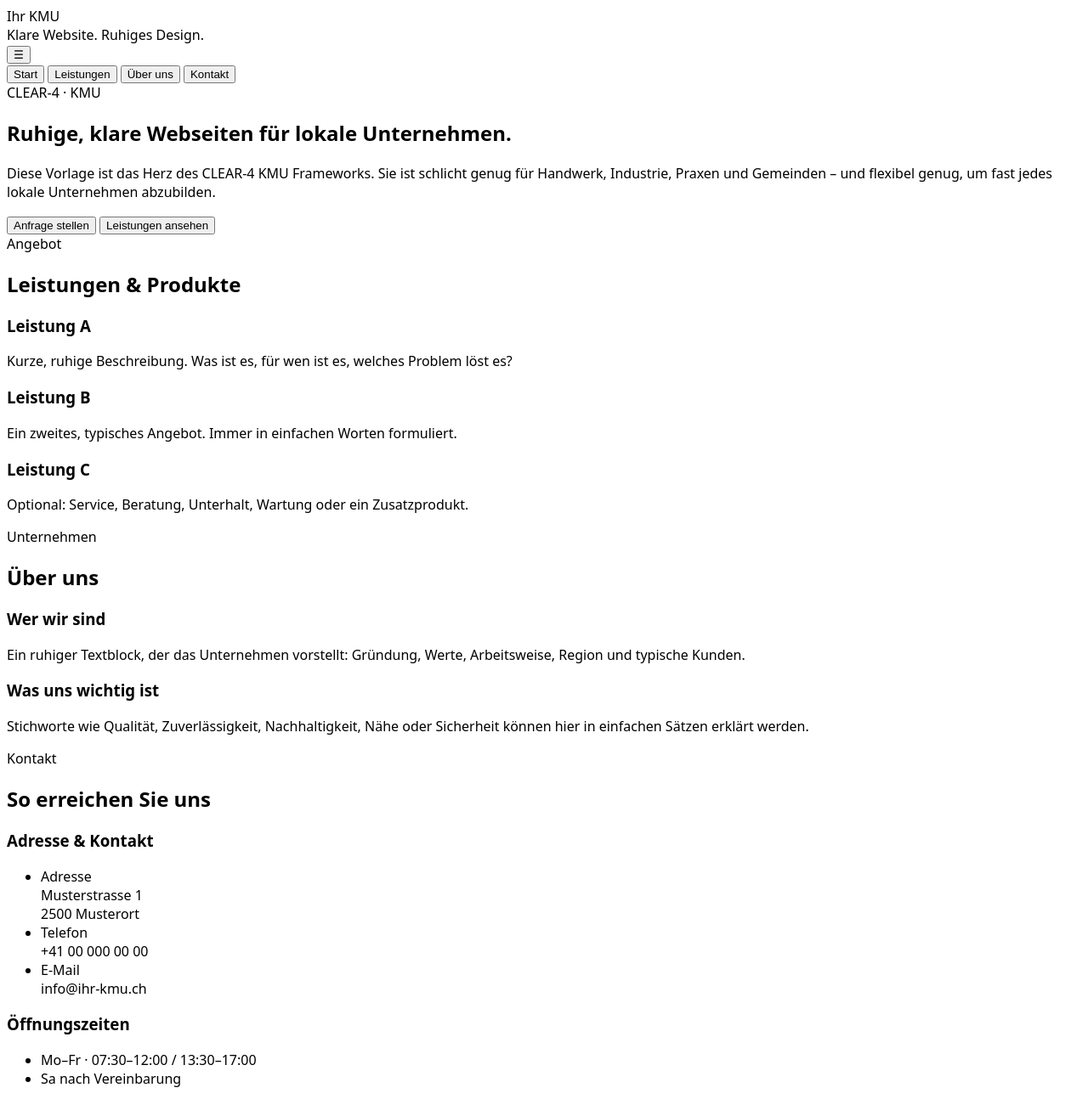
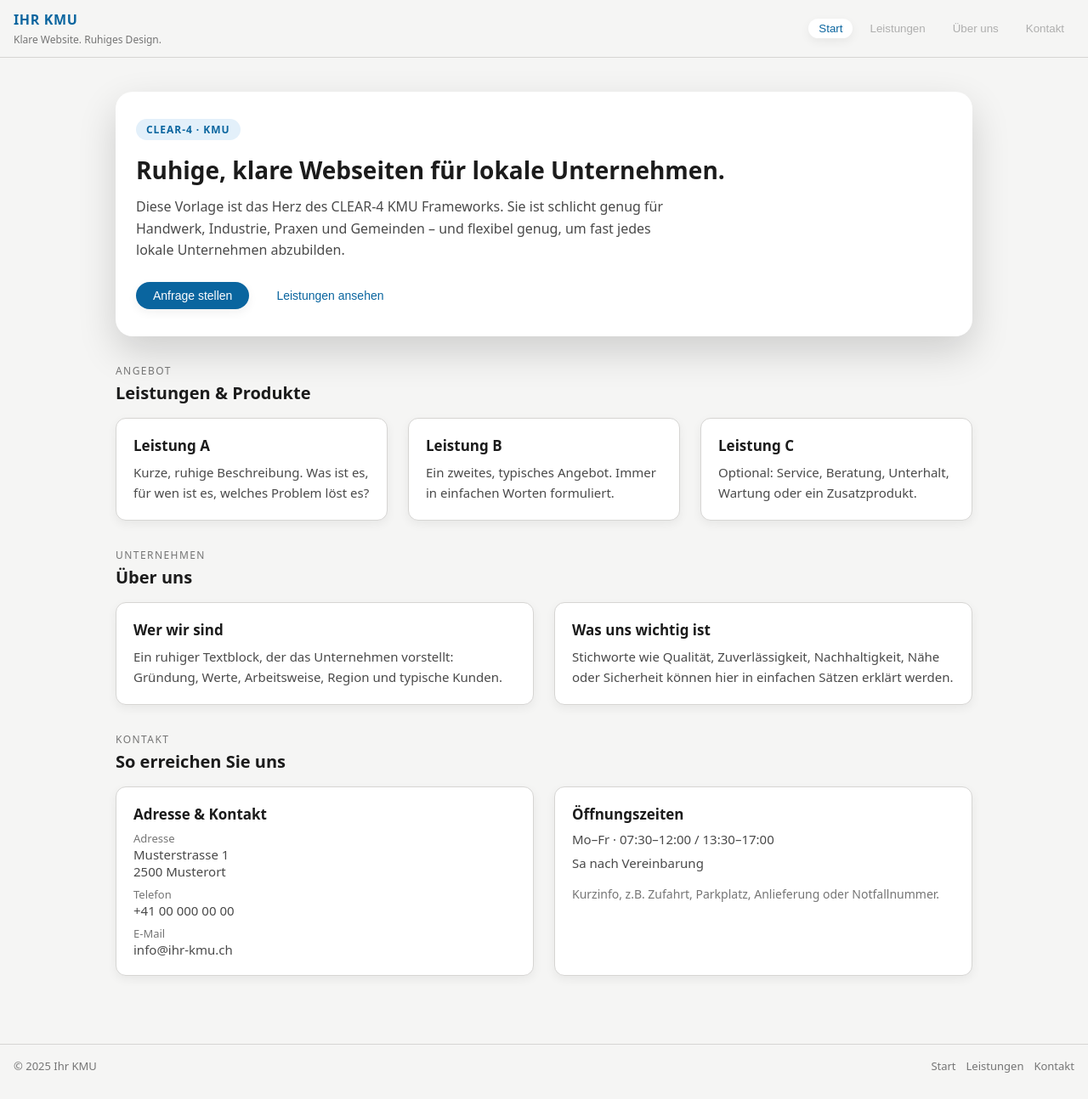
Before and after one commit to letheworldbechill/sichtbar-bleiben, a plain HTML site: page index.html in a window 1280 px wide. Shown: the top 1294 px of the page at 85% size. Drawn offline with Linux system fonts and the light colour scheme.

Commit message:
Refactor styles.css for improved layout and design

```diff
--- a/styles.css
+++ b/styles.css
@@ -32,3 +32,68 @@
 
   font-family:system-ui,-apple-system,BlinkMacSystemFont,"Segoe UI",sans-serif;
 }
+*{box-sizing:border-box;margin:0;padding:0;}
+    body{background:var(--bg);color:var(--text);min-height:100vh;}
+    a{color:inherit;text-decoration:none;}
+
+    /* LAYOUT BASICS */
+    .page{max-width:1040px;margin:0 auto;padding:var(--s24) var(--s16) var(--s40);}
+
+    /* HEADER */
+    .top{position:sticky;top:0;z-index:20;display:flex;align-items:center;justify-content:space-between;padding:var(--s12) var(--s16);background:rgba(245,245,244,0.95);backdrop-filter:blur(10px);border-bottom:1px solid var(--border);}
+    .brand{display:flex;flex-direction:column;gap:var(--s4);}
+    .brand-title{font-size:16px;font-weight:600;letter-spacing:0.04em;text-transform:uppercase;color:var(--brand);}
+    .brand-sub{font-size:12px;color:var(--text-muted);}
+
+    .nav-main{display:flex;align-items:center;gap:var(--s8);font-size:14px;}
+    .nav-item{border:none;background:transparent;padding:var(--s4) var(--s12);border-radius:var(--rPill);color:var(--text-muted);cursor:pointer;opacity:.55;transition:background .18s ease,color .18s ease,opacity .18s ease;}
+    .nav-item:hover{background:rgba(0,0,0,0.06);opacity:.9;}
+    .nav-item.current{opacity:1;background:var(--surface);color:var(--brand);box-shadow:var(--sh-soft);}
+
+    .nav-toggle{display:none;border:none;background:transparent;font-size:20px;cursor:pointer;}
+
+    @media (max-width:720px){
+      .nav-main{display:none;position:absolute;right:var(--s16);top:56px;flex-direction:column;align-items:flex-end;background:var(--surface);padding:var(--s12);border-radius:var(--r12);box-shadow:var(--sh-soft);}
+      .nav-main.open{display:flex;}
+      .nav-toggle{display:block;}
+    }
+
+    /* HERO */
+    .hero{margin-top:var(--s16);padding:var(--s32) var(--s24);background:var(--surface);border-radius:var(--r20);box-shadow:var(--sh-deep);}
+    .hero-label{display:inline-flex;align-items:center;gap:var(--s8);padding:var(--s4) var(--s12);border-radius:var(--rPill);background:var(--brand-soft);color:var(--brand);font-size:12px;font-weight:600;letter-spacing:0.08em;text-transform:uppercase;margin-bottom:var(--s16);}
+    .hero h1{font-size:28px;margin-bottom:var(--s12);}
+    .hero p{font-size:16px;color:var(--text-soft);line-height:1.6;max-width:40rem;}
+
+    .hero-actions{margin-top:var(--s24);display:flex;flex-wrap:wrap;gap:var(--s12);}
+    .btn{border:none;border-radius:var(--rPill);padding:var(--s8) var(--s20);font-size:14px;cursor:pointer;display:inline-flex;align-items:center;gap:var(--s8);transition:background .18s ease,transform .18s ease,box-shadow .18s ease;}
+    .btn-primary{background:var(--brand);color:#fff;box-shadow:var(--sh-soft);}
+    .btn-primary:hover{background:#064a7b;transform:translateY(-1px);box-shadow:var(--sh-deep);}
+    .btn-ghost{background:transparent;color:var(--brand);}
+    .btn-ghost:hover{background:rgba(0,0,0,0.05);}
+
+    /* GENERISCHE SECTIONS */
+    .section{margin-top:var(--s32);}
+    .section-header{margin-bottom:var(--s16);}
+    .section-label{font-size:12px;text-transform:uppercase;letter-spacing:0.12em;color:var(--text-muted);margin-bottom:var(--s4);}
+    .section-title{font-size:20px;}
+
+    .section-grid{display:grid;gap:var(--s24);}
+    @media(min-width:768px){
+      .cols-2{grid-template-columns:repeat(2,minmax(0,1fr));}
+      .cols-3{grid-template-columns:repeat(3,minmax(0,1fr));}
+    }
+
+    .card{background:var(--surface);border-radius:var(--r12);padding:var(--s20);box-shadow:var(--sh-soft);border:1px solid var(--border);}
+    .card h3{margin-bottom:var(--s8);font-size:17px;}
+    .card p{margin:0;font-size:15px;color:var(--text-soft);line-height:1.6;}
+
+    /* LISTEN / DATEN */
+    .info-list{list-style:none;padding-left:0;}
+    .info-list li+li{margin-top:var(--s8);}
+    .info-label{font-size:13px;color:var(--text-muted);}
+    .info-value{font-size:15px;color:var(--text-soft);}
+
+    /* FOOTER */
+    footer{margin-top:var(--s40);padding:var(--s16) var(--s16);border-top:1px solid var(--border);font-size:13px;color:var(--text-muted);display:flex;flex-wrap:wrap;gap:var(--s12);justify-content:space-between;align-items:center;}
+    .footer-nav{display:flex;gap:var(--s12);flex-wrap:wrap;}
+    .footer-nav a:hover{text-decoration:underline;}
```
